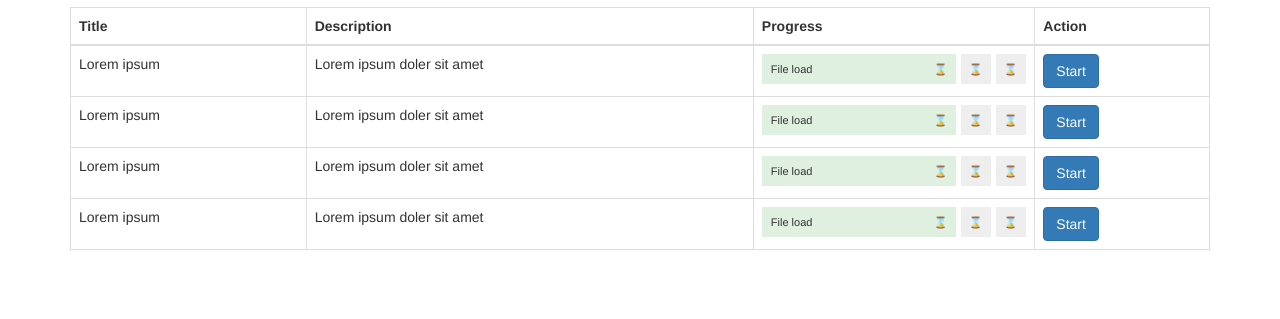
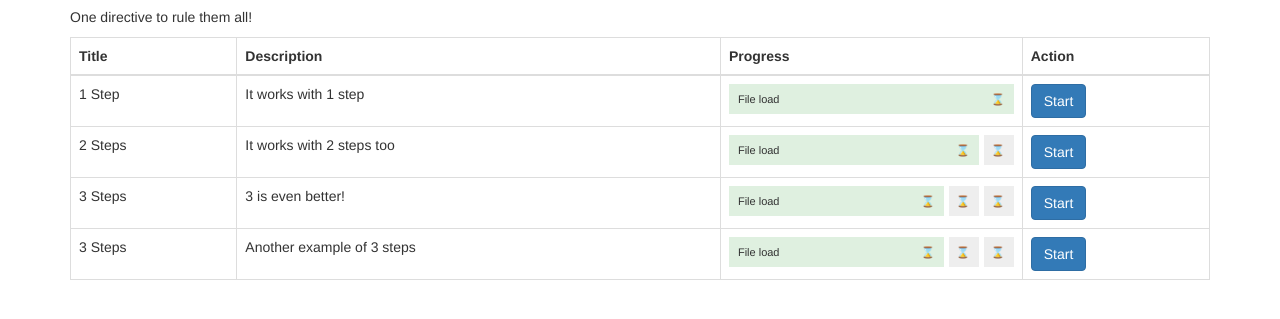
Before and after one commit to ashekthegreat/multi-step-progress, a plain HTML site: page index.html in a window 1280 px wide. Shown: the part 63-382 px from the top of the page. Drawn offline with nearby package versions, Linux system fonts and the light colour scheme.

Commit message:
Updated demo

```diff
--- a/demo/js/app.js
+++ b/demo/js/app.js
@@ -1,7 +1,26 @@
 (function () {
     angular.module('app', ['ui.multiStepProgress'])
         .controller("MainController", function ($scope, $interval) {
-            $scope.steps = [
+            $scope.steps1 = [
+                {
+                    waitingText: 'File load',
+                    inProgressText: 'Loading file ...',
+                    doneText: 'File loaded'
+                }
+            ];
+            $scope.steps2 = [
+                {
+                    waitingText: 'File load',
+                    inProgressText: 'Loading file ...',
+                    doneText: 'File loaded'
+                },
+                {
+                    waitingText: 'Validation',
+                    inProgressText: 'Validating data ...',
+                    doneText: 'Data validated'
+                }
+            ];
+            $scope.steps3 = [
                 {
                     waitingText: 'File load',
                     inProgressText: 'Loading file ...',
@@ -18,8 +37,8 @@
                     doneText: 'Data synchronized'
                 }
             ];
-            $scope.progressValues1 = [0, 0, 0];
-            $scope.progressValues2 = [0, 0, 0];
+            $scope.progressValues1 = [0];
+            $scope.progressValues2 = [0, 0];
             $scope.progressValues3 = [0, 0, 0];
             $scope.progressValues4 = [0, 0, 0];
 
--- a/index.html
+++ b/index.html
@@ -16,6 +16,7 @@
 <body ng-controller="MainController">
     <div class="container">
         <h1>Multi step progress</h1>
+        <p>One directive to rule them all!</p>
         <table class="table table-bordered">
             <thead>
                 <tr>
@@ -27,36 +28,36 @@
             </thead>
             <tbody>
                 <tr>
-                    <td>Lorem ipsum</td>
-                    <td>Lorem ipsum doler sit amet</td>
-                    <td><div multi-step-progress steps="steps" progress-values="progressValues1"></div></td>
+                    <td>1 Step</td>
+                    <td>It works with 1 step</td>
+                    <td><div multi-step-progress steps="steps1" progress-values="progressValues1"></div></td>
                     <td><button class="btn btn-primary" ng-click="start(progressValues1)">Start</button></td>
                 </tr>
                 <tr>
-                    <td>Lorem ipsum</td>
-                    <td>Lorem ipsum doler sit amet</td>
+                    <td>2 Steps</td>
+                    <td>It works with 2 steps too</td>
                     <td>
-                        <div multi-step-progress steps="steps" progress-values="progressValues2"></div>
+                        <div multi-step-progress steps="steps2" progress-values="progressValues2"></div>
                     </td>
                     <td>
                         <button class="btn btn-primary" ng-click="start(progressValues2)">Start</button>
                     </td>
                 </tr>
                 <tr>
-                    <td>Lorem ipsum</td>
-                    <td>Lorem ipsum doler sit amet</td>
+                    <td>3 Steps</td>
+                    <td>3 is even better!</td>
                     <td>
-                        <div multi-step-progress steps="steps" progress-values="progressValues3"></div>
+                        <div multi-step-progress steps="steps3" progress-values="progressValues3"></div>
                     </td>
                     <td>
                         <button class="btn btn-primary" ng-click="start(progressValues3)">Start</button>
                     </td>
                 </tr>
                 <tr>
-                    <td>Lorem ipsum</td>
-                    <td>Lorem ipsum doler sit amet</td>
+                    <td>3 Steps</td>
+                    <td>Another example of 3 steps</td>
                     <td>
-                        <div multi-step-progress steps="steps" progress-values="progressValues4"></div>
+                        <div multi-step-progress steps="steps3" progress-values="progressValues4"></div>
                     </td>
                     <td>
                         <button class="btn btn-primary" ng-click="start(progressValues4)">Start</button>
```
